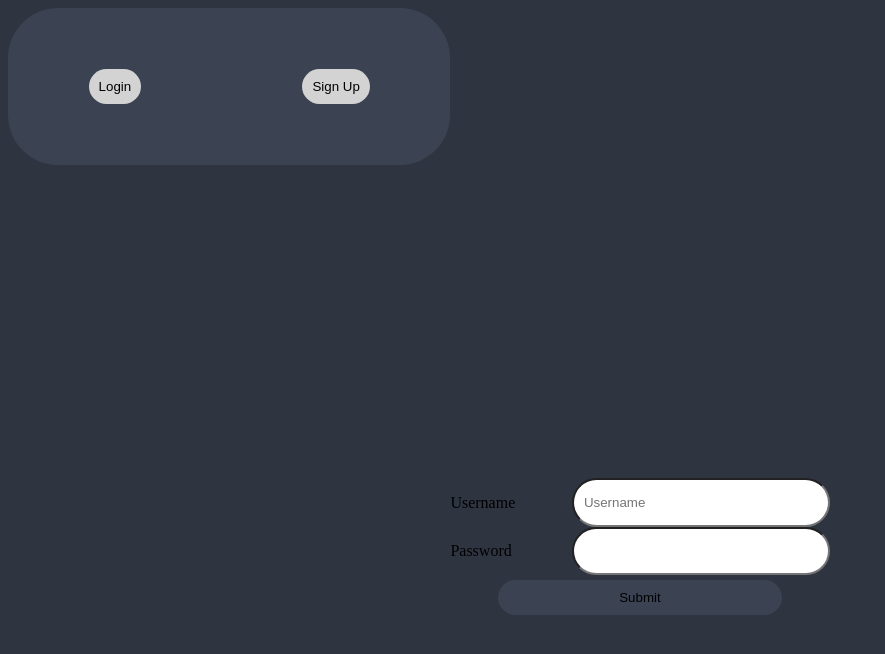
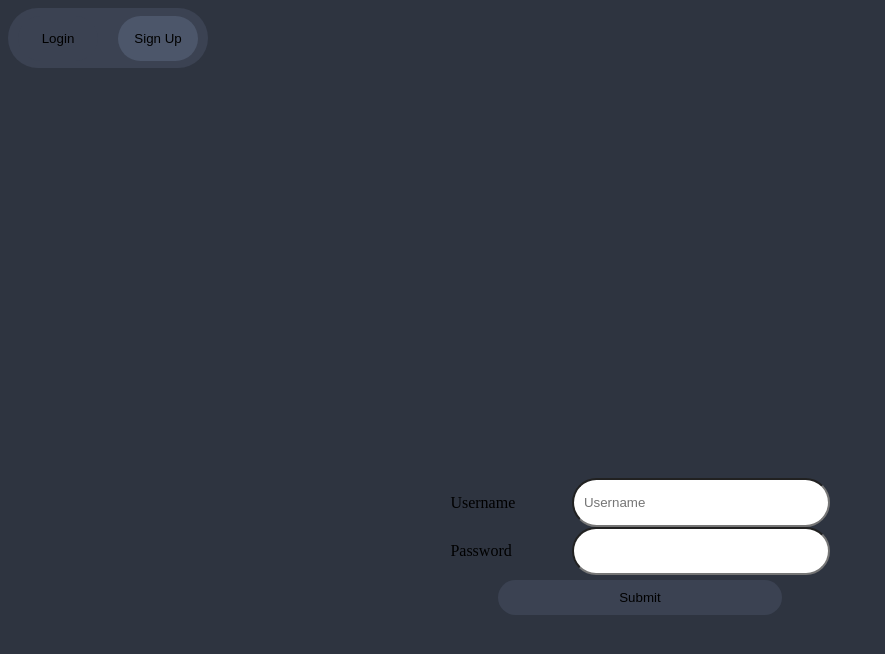
Before and after one commit to BajGG/FrontFollocam, a plain HTML site: page index.html in a window 1280 px wide. Both pictures are taken after a click on the button "Login". Shown: the whole page, without its empty margins (0-885 px from the left). Drawn offline with Linux system fonts and the light colour scheme.

Commit message:
added buts

```diff
--- a/css.css
+++ b/css.css
@@ -1,6 +1,10 @@
 @import url("./nord.css");
 
 :root {
+}
+
+button {
+  width: 80px;
 }
 
 #uName {
@@ -68,27 +72,39 @@
   display: grid;
   grid-template-columns: auto auto;
   border-radius: 50px;
+  height: 60px;
   background-color: var(--nord1);
+  width: 200px;
 }
 
 #login {
   grid-column: 1;
   border-radius: 50px;
   padding: 10px;
+  height: 45px;
   align-self: center;
   justify-self: center;
-  background-color: lightgrey;
+  background-color: var(--nord3);
   border: none;
+}
+
+#login:active {
+  background-color: var(--nord2);
 }
 
 #signup {
   grid-column: 2;
   border-radius: 50px;
   padding: 10px;
+  height: 45px;
   align-self: center;
   justify-self: center;
-  background-color: lightgrey;
+  background-color: var(--nord1);
   border: none;
+}
+
+#signup:active {
+  background-color: var(--nord2);
 }
 
 body {
--- a/index.html
+++ b/index.html
@@ -5,8 +5,8 @@
   </head>
   <body>
     <div id="formtype">
-      <button id="login" onclick="">Login</button>
-      <button id="signup">Sign Up</button>
+      <button id="login" onclick="login()">Login</button>
+      <button id="signup" onclick="signup()">Sign Up</button>
     </div>
     <form id="login-form">
       <label id="lun" for="uName">Username</label>
--- a/js.js
+++ b/js.js
@@ -0,0 +1,17 @@
+function login() {
+  document.getElementById("signup").style.backgroundColor = getComputedStyle(
+    document.querySelector(":root")
+  ).getPropertyValue("--nord3");
+  document.getElementById("login").style.backgroundColor = getComputedStyle(
+    document.querySelector(":root")
+  ).getPropertyValue("--nord1");
+}
+
+function signup() {
+  document.getElementById("login").style.backgroundColor = getComputedStyle(
+    document.querySelector(":root")
+  ).getPropertyValue("--nord3");
+  document.getElementById("signup").style.backgroundColor = getComputedStyle(
+    document.querySelector(":root")
+  ).getPropertyValue("--nord1");
+}
```
